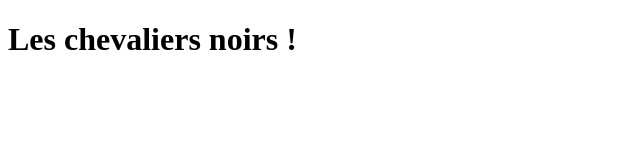
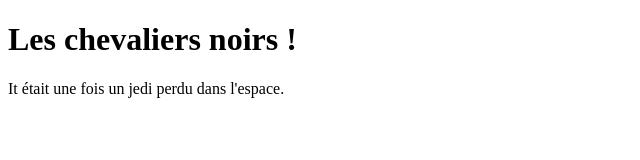
Before and after one commit to piquesel/udemy-git, a plain HTML site: page jedis-night/index.html in a window 1280 px wide. Shown: the whole page, without its empty margins (0-640 px from the left). Drawn offline with Linux system fonts and the light colour scheme.

Commit message:
feat(new paragraph)

```diff
--- a/jedis-night/index.html
+++ b/jedis-night/index.html
@@ -8,5 +8,8 @@
 </head>
 <body>
     <h1>Les chevaliers noirs !</h1>
+    <div>
+        It était une fois un jedi perdu dans l'espace.
+    </div>
 </body>
 </html>
```
